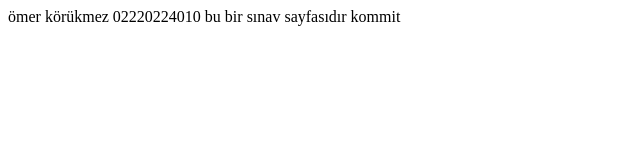
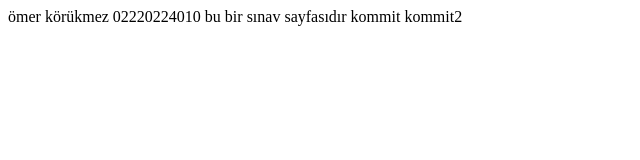
Before and after one commit to korukmezomer/s-nav, a plain HTML site: page index.html in a window 1280 px wide. Shown: the full height of the page, 0-640 px from the left. Drawn offline with Linux system fonts and the light colour scheme.

Commit message:
Update index.html

```diff
--- a/index.html
+++ b/index.html
@@ -11,5 +11,6 @@
   02220224010
   bu bir sınav sayfasıdır
     kommit
+    kommit2
 </body>
 </html>
```
